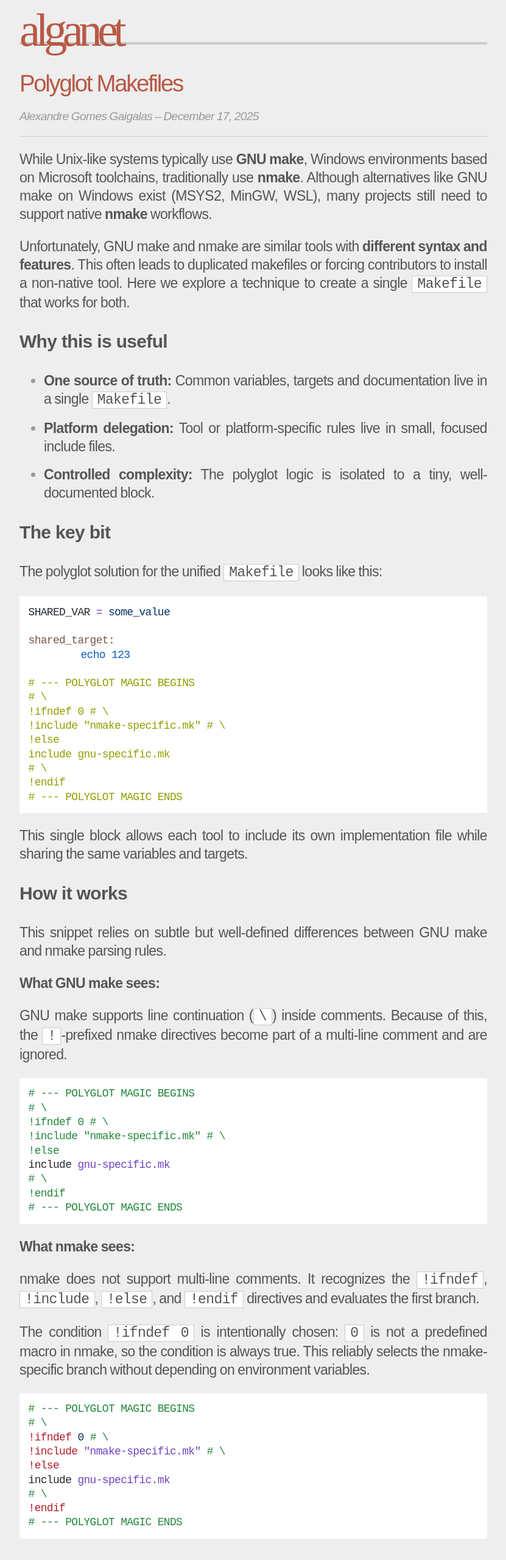
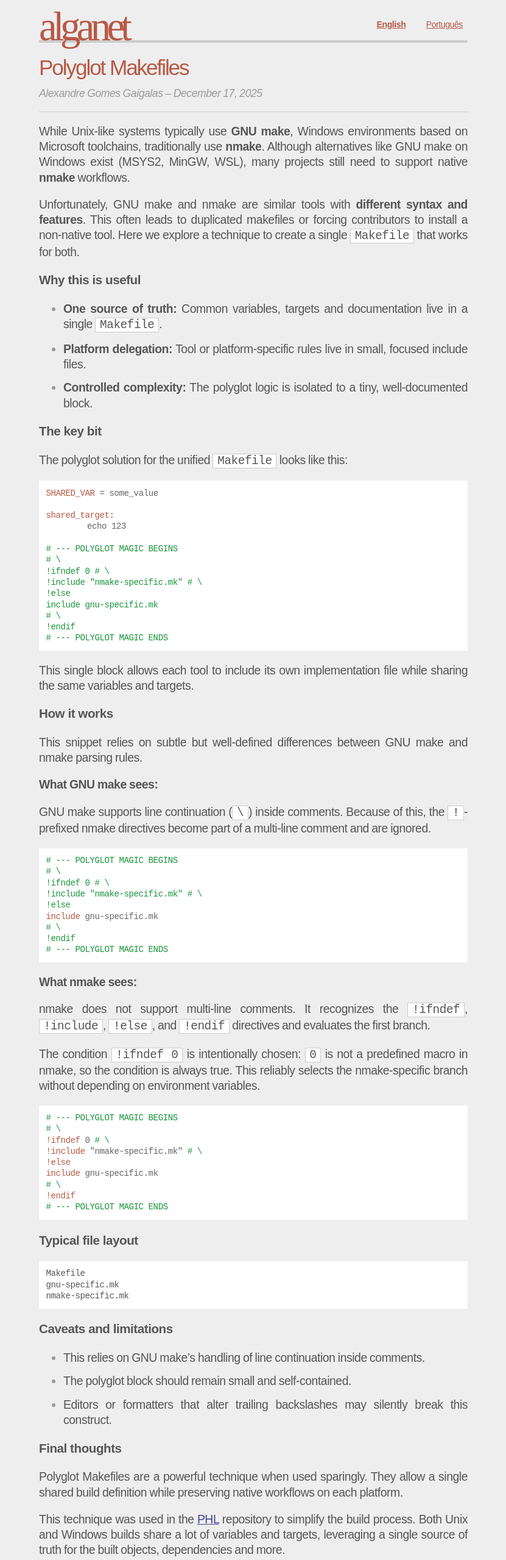
Before and after one commit to alganet/alganet.github.io, a plain HTML site: page blog/2025-12-17-07-Polyglot-Makefiles.html in a window 1280 px wide. Shown: the top 2558 px of the page at 61% size, without its empty margins (224-1055 px from the left). Drawn offline with Linux system fonts and the light colour scheme.

Commit message:
Brazillian Portuguese version, CSS adjustments (dark mode, sizes)

```diff
--- a/blog/2025-12-17-07-Polyglot-Makefiles.html
+++ b/blog/2025-12-17-07-Polyglot-Makefiles.html
@@ -1,7 +1,8 @@
 <!doctype html>
-<link rel=stylesheet href=/style.css?5>
+<link rel=stylesheet href=/style.css?6>
 <title>alganet</title>
-<h1><a href=/>alganet</a></h1>
+<h1><a href= />alganet</a></h1>
+<nav class=lang><a href="/blog/2025-12-17-07-Polyglot-Makefiles.html" class=selected>English</a> <a href="/blog/2025-12-17-07-Makefiles-Poliglotas.pt.html">Português</a></nav>
 
 <h2>Polyglot Makefiles</h2>
 <p class=info><em>Alexandre Gomes Gaigalas</em> – <em>December 17, 2025</em></p>
@@ -32,20 +33,20 @@ Here we explore a technique to create a single <code>Makefile</code> that works
 <h3>The key bit</h3>
 <p>The polyglot solution for the unified <code>Makefile</code> looks like this:</p>
 
-<pre class=codeblock><code><span style="color:#24292e">SHARED_VAR</span> <span style="color:#6f42c1">=</span> <span style="color:#032f62">some_value</span>
+<pre class=codeblock><code><span class="code-statement">SHARED_VAR</span> <span class="code-argument">=</span> <span class="code-number">some_value</span>
 
-<span style="color:#795548">shared_target:</span>
-<span style="color:#005cc5">	echo 123</span>
+<span class="code-statement">shared_target:</span>
+<span class="code-argument">	echo 123</span>
 
-<span style="color:#929d00"># --- POLYGLOT MAGIC BEGINS</span>
-<span style="color:#929d00"># \</span>
-<span style="color:#929d00">!ifndef 0 # \</span>
-<span style="color:#929d00">!include "nmake-specific.mk" # \</span>
-<span style="color:#929d00">!else</span>
-<span style="color:#929d00">include gnu-specific.mk</span>
-<span style="color:#929d00"># \</span>
-<span style="color:#929d00">!endif</span>
-<span style="color:#929d00"># --- POLYGLOT MAGIC ENDS</span></code></pre>
+<span class="code-comment"># --- POLYGLOT MAGIC BEGINS</span>
+<span class="code-comment"># \</span>
+<span class="code-comment">!ifndef 0 # \</span>
+<span class="code-comment">!include "nmake-specific.mk" # \</span>
+<span class="code-comment">!else</span>
+<span class="code-comment">include gnu-specific.mk</span>
+<span class="code-comment"># \</span>
+<span class="code-comment">!endif</span>
+<span class="code-comment"># --- POLYGLOT MAGIC ENDS</span></code></pre>
 
 <p>
 This single block allows each tool to include its own implementation file while sharing the same
@@ -61,15 +62,15 @@ GNU make supports line continuation (<code>\</code>) inside comments. Because of
 <code>!</code>-prefixed nmake directives become part of a multi-line comment and are ignored.
 </p>
 
-<pre class=codeblock><code><span style="color:#22863a"># --- POLYGLOT MAGIC BEGINS</span>
-<span style="color:#22863a"># \</span>
-<span style="color:#22863a">!ifndef 0 # \</span>
-<span style="color:#22863a">!include "nmake-specific.mk" # \</span>
-<span style="color:#22863a">!else</span>
-<span style="color:#24292e">include</span> <span style="color:#6f42c1">gnu-specific.mk</span>
-<span style="color:#22863a"># \</span>
-<span style="color:#22863a">!endif</span>
-<span style="color:#22863a"># --- POLYGLOT MAGIC ENDS</span></code></pre>
+<pre class=codeblock><code><span class="code-comment"># --- POLYGLOT MAGIC BEGINS</span>
+<span class="code-comment"># \</span>
+<span class="code-comment">!ifndef 0 # \</span>
+<span class="code-comment">!include "nmake-specific.mk" # \</span>
+<span class="code-comment">!else</span>
+<span class="code-statement">include</span> <span class="code-argument">gnu-specific.mk</span>
+<span class="code-comment"># \</span>
+<span class="code-comment">!endif</span>
+<span class="code-comment"># --- POLYGLOT MAGIC ENDS</span></code></pre>
 
 <p><strong>What nmake sees:</strong></p>
 <p>
@@ -83,15 +84,15 @@ nmake, so the condition is always true. This reliably selects the nmake-specific
 depending on environment variables.
 </p>
 
-<pre class=codeblock><code><span style="color:#22863a"># --- POLYGLOT MAGIC BEGINS</span>
-<span style="color:#22863a"># \</span>
-<span style="color:#b31d28">!ifndef</span> <span style="color:#032f62">0</span> <span style="color:#22863a"># \</span>
-<span style="color:#b31d28">!include</span> <span style="color:#6f42c1">"nmake-specific.mk"</span> <span style="color:#22863a"># \</span>
-<span style="color:#b31d28">!else</span>
-<span style="color:#24292e">include</span> <span style="color:#6f42c1">gnu-specific.mk</span>
-<span style="color:#22863a"># \</span>
-<span style="color:#b31d28">!endif</span>
-<span style="color:#22863a"># --- POLYGLOT MAGIC ENDS</span></code></pre>
+<pre class=codeblock><code><span class="code-comment"># --- POLYGLOT MAGIC BEGINS</span>
+<span class="code-comment"># \</span>
+<span class="code-statement">!ifndef</span> <span class="code-number">0</span> <span class="code-comment"># \</span>
+<span class="code-statement">!include</span> <span class="code-argument">"nmake-specific.mk"</span> <span class="code-comment"># \</span>
+<span class="code-statement">!else</span>
+<span class="code-statement">include</span> <span class="code-argument">gnu-specific.mk</span>
+<span class="code-comment"># \</span>
+<span class="code-statement">!endif</span>
+<span class="code-comment"># --- POLYGLOT MAGIC ENDS</span></code></pre>
 
 <h3>Typical file layout</h3>
 <pre class=codeblock><code>Makefile
@@ -115,4 +116,4 @@ definition while preserving native workflows on each platform.
 simplify the build process. Both Unix and Windows builds share a lot of variables and targets, leveraging a single
 source of truth for the built objects, dependencies and more.</p>
 
-<hr class=end><p class=cc><a href=https://creativecommons.org/licenses/by-nc-sa/4.0/>CC BY-NC-SA 4.0</a></p>
+<hr class=end><p class=cc><a href="https://creativecommons.org/licenses/by-nc-sa/4.0/">CC BY-NC-SA 4.0</a></p>
--- a/style.css
+++ b/style.css
@@ -4,16 +4,43 @@ body {
   background: #EEE;
   color: #555;
   width: auto;
-  margin: 0 0.5em;
+  max-width: 40em;
+  margin: 0 auto;
+  padding: 0 0.5em;
   font-family: sans-serif;
   letter-spacing: -0.025em;
   font-weight: 400;
   line-height: 1.3;
+  position: relative;
+  font-size: 1.1em;
+}
+
+nav.lang {
+  font-size: 0.8em;
+  position: absolute;
+  right: 1em;
+  top: 2em;
+}
+
+nav.lang a {
+  color: #b75946;
+  padding: 0.2em;
+  display: inline-block;
+  width: 6em;
+  text-align: right;
+}
+
+nav.lang a.selected {
+  font-weight: bold;
+}
+
+*[lang] {
+  font-style: italic;
 }
 
 pre.codeblock {
   font-family: monospace;
-  font-size: 0.7em;
+  font-size: 0.8em;
   padding: 1em;
   background: #FFF;
 }
@@ -28,6 +55,23 @@ pre code {
   border: none;
   padding: 0;
   background: none;
+  color #DDD;
+}
+
+pre .code-statement {
+  color: #b75946;
+}
+
+pre .code-argument {
+  color: #666;
+}
+
+pre .code-comment {
+  color: #18943bff;
+}
+
+pre .code-number {
+  color: #666;
 }
 
 strong {
@@ -35,14 +79,14 @@ strong {
 }
 
 h1 {
-  font-size: 3em;
+  font-size: 3.8em;
   margin: 0;
   letter-spacing: -0.06em;
   font-weight: normal;
   color: #b75946;
   padding: 0;
   border-bottom: 0.06em solid #CCC;
-  height: 0.9em;
+  height: 0.99em;
 }
 
 h2 {
@@ -113,47 +157,6 @@ p, ul {
   word-spacing: -0.03em;
 }
 
-@media (min-width: 40em) {
-  body {
-    font-size: 1.3em;
-    width: 30em;
-    margin: 0 auto;
-  }
-  h1 {
-    font-size: 3em;
-    margin-bottom: 0.5em;
-  }
-
-  h2 {
-    font-size: 1.5em;
-    margin: 0.7em 0;
-  }
-
-  .info {
-    font-size: 0.75em;
-  }
-
-  p, ul {
-    font-size: 0.9em;
-  }
-
-  .cc a {
-    font-size: 0.5em;
-  }
-}
-
-@media (min-width: 60em) {
-  body {
-    font-size: 1.5em;
-  }
-}
-
-@media (min-width: 80em) {
-  body {
-    font-size: 1.6em;
-  }
-}
-
 @media (prefers-color-scheme: dark) {
   body {
     background: #222;
@@ -184,4 +187,30 @@ p, ul {
   li::marker {
     color: #666;
   }
+
+  pre.codeblock {
+    background: #333;
+  }
+
+  code {
+    background: #333;
+    border: 0.01em solid #CCC;
+  }
+
+  pre .code-statement {
+    color: #e17c68;
+  }
+
+  pre .code-argument {
+    color: #b4b4b4
+  }
+
+  pre .code-comment {
+    color: #3cd868;
+  }
+
+  pre .code-number {
+    color: #9a9a9a;
+  }
+
 }
```
Also changed, not shown: blog.html (+6 -4 lines), blog.pt.html (added, +11 -0 lines), blog/2025-05-26-15-Hello.html (+12 -7 lines), blog/2025-05-26-15-Ola.pt.html (added, +26 -0 lines), blog/2025-12-17-07-Makefiles-Poliglotas.pt.html (added, +126 -0 lines), index.html (+10 -7 lines), index.pt.html (added, +28 -0 lines), 1 other file.
